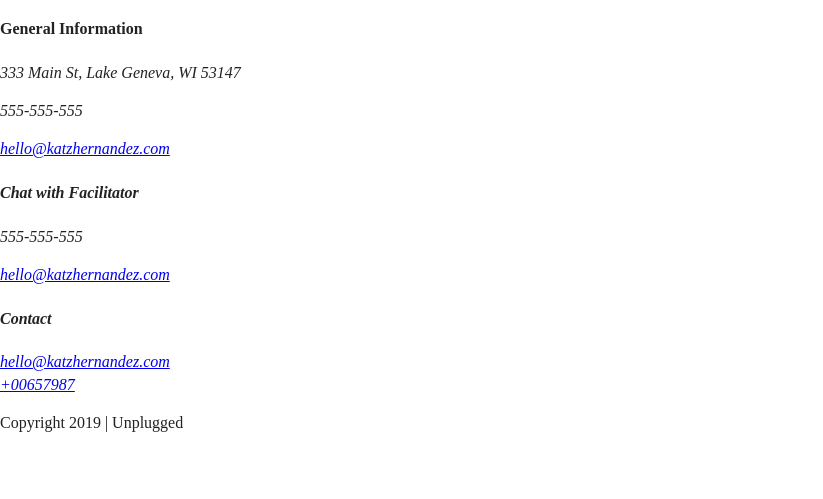
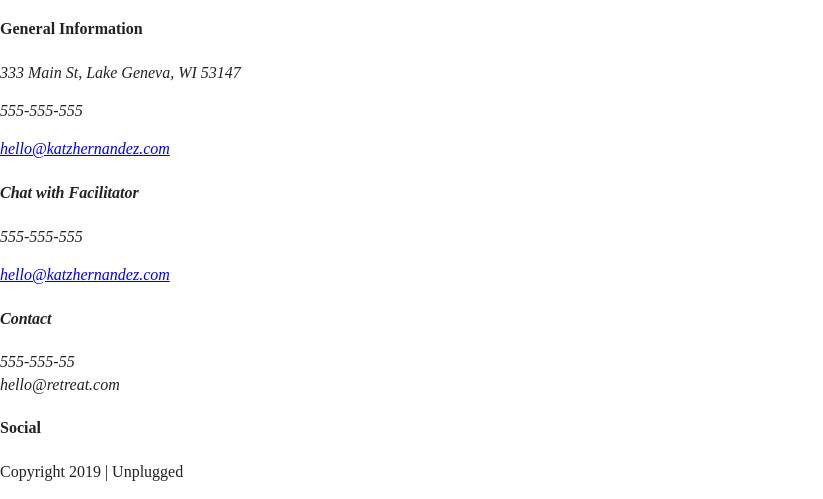
Before and after one commit to khuzca/unplugged-retreat, a website: page about/index.html in a window 1280 px wide. Shown: the part 1312-1811 px from the top of the page, without its empty margins (0-823 px from the left). Before the commit the page ends 1763 px from the top, so only its background shows below. Drawn offline with Linux system fonts and the light colour scheme; files whose address does not match are found by name.

Commit message:
About revised footer

```diff
--- a/about/index.html
+++ b/about/index.html
@@ -75,15 +75,17 @@
 
     <!--footer-->
 
-     <footer>
+    <footer>
         <div class="content-wrapper">
         <div class="footer-content">
             <address class="contact">
             <h4> Contact</h4>
-            <a href="mailto:hello@katzhernandez.com">hello@katzhernandez.com</a><br>
-            <a href="tel:+00657987">+00657987</a>
+            <p> 555-555-55 <br>
+                hello@retreat.com
+            </p>
             </address>
             <div class="social">
+                <h4> Social </h4>
                 <div class="social-icons">
                     <p><a href="https://www.linkedin.com/in/katzhernandez/" target="_blank"></a></p>
                     <!-- other social links here -->
@@ -95,8 +97,6 @@
         <p>Copyright 2019  |  Unplugged</p>
     </div>
 </footer>
-
-
 
 
   <script src="../js/vendor/modernizr-3.11.2.min.js"></script>
```
